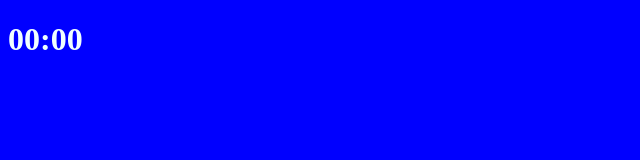
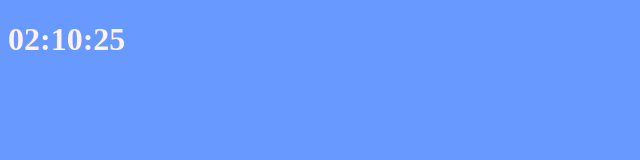
Before and after one commit to goodjwon/nomadcoders-vanilla-script-demo, a plain HTML site: page clock.html in a window 1280 px wide. Shown: the whole page, without its empty margins (0-640 px from the left). Drawn offline with Linux system fonts and the light colour scheme.

Commit message:
make clock~done!!!

```diff
--- a/clock.js
+++ b/clock.js
@@ -1,18 +1,26 @@
 const clockContainer =  document.querySelector(".js-clock");
-const clocktitle = clockContainer.querySelector("h1");
+const clockTitle = clockContainer.querySelector("h1");
 
 console.log(clockContainer);
-console.log(clocktitle);
+console.log(clockTitle);
 
 
 function getTime() {
     const date = new Date();
-    date.getHours();
-    date.getMinutes();
+    const hour = date.getHours();
+    const minute = date.getMinutes();
+    const second = date.getSeconds();
+    clockTitle.innerText = `${pad(hour)}:${pad(minute)}:${pad(second)}`;
 }
 
+function pad(val) {
+    const result = val < 10 ? '0'+val : val;
+    return result;
+}
+
+
 function init() {
-
+    setInterval(getTime, 1000)
 }
 
 init();
--- a/index.css
+++ b/index.css
@@ -1,7 +1,7 @@
 body{
-    background-color: blue;
+    background-color: #6899ff;
 }
 
 h1{
-    color: azure;
+    color: #fff1fa;
 }
```
